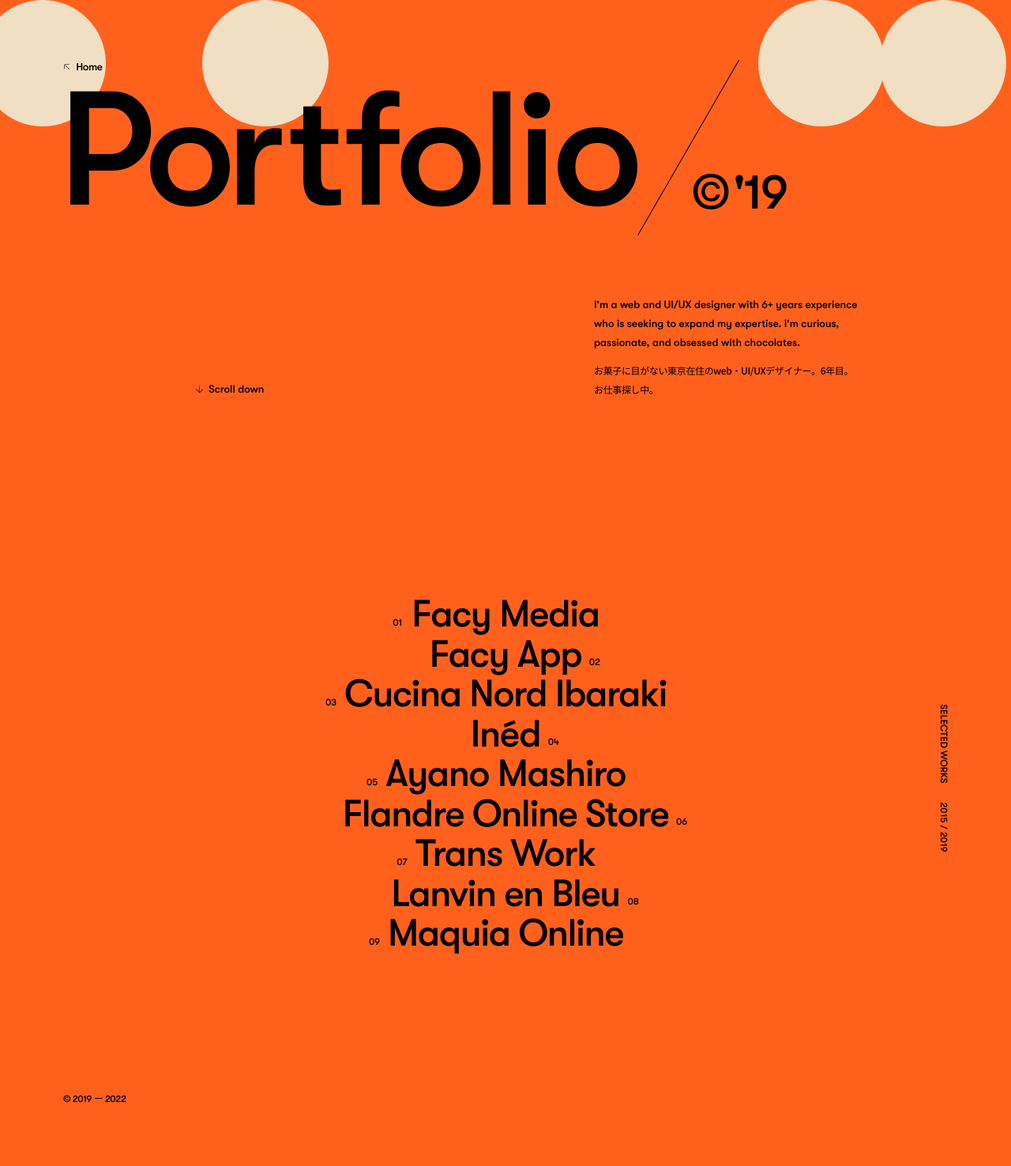
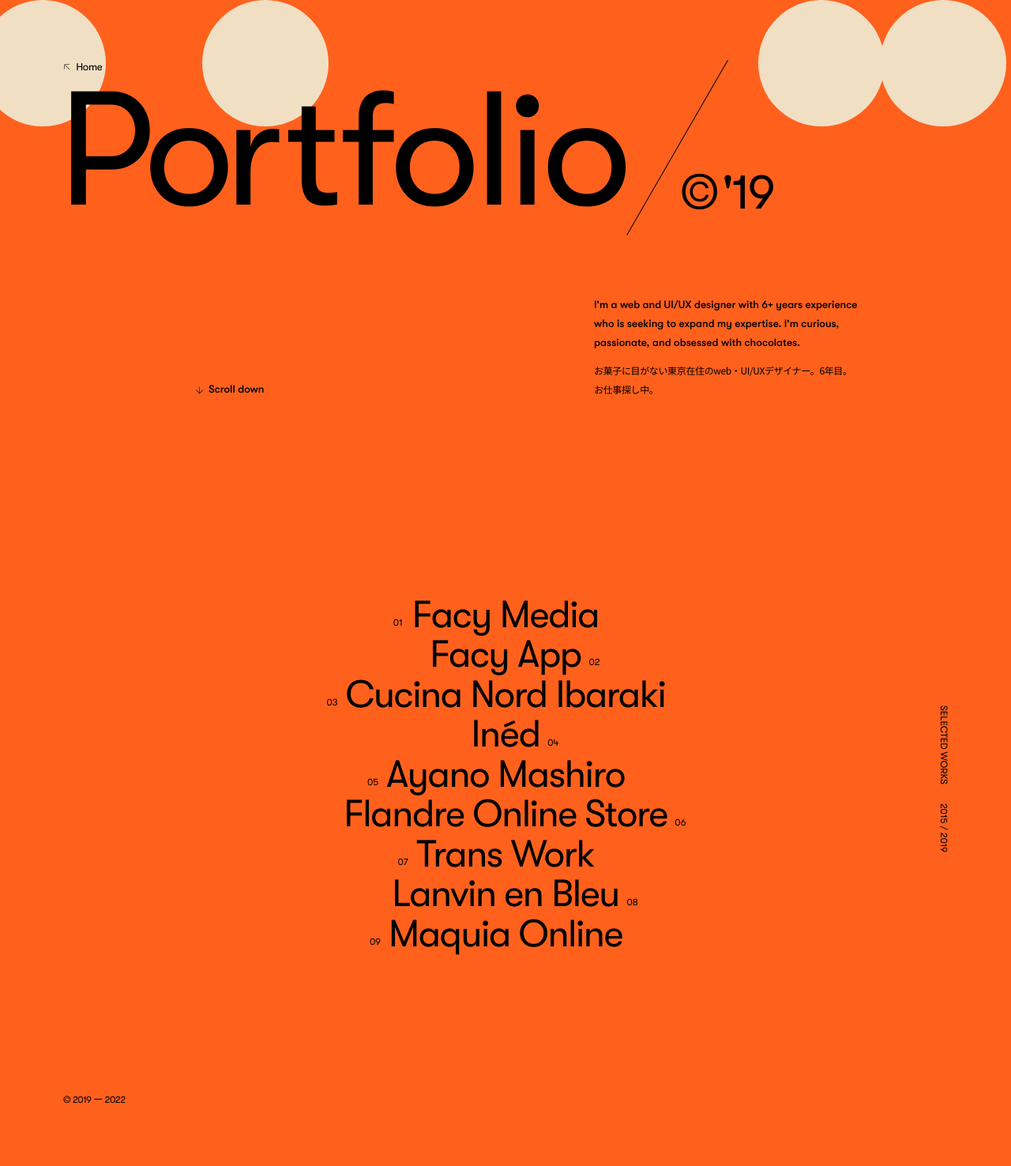
Before and after one commit to iamkyoko/portfolio, a PHP site: page /index.php in a window 1280 px wide. Shown: the whole page at 79% size. Before the commit the page ends 1396 px from the top, so only its background shows below. Run offline with PHP 8.4, Linux system fonts and the light colour scheme; data that the repository does not hold is empty; style sheets or scripts are compiled from the project's sources.

Commit message:
Updated font style

```diff
--- a/src/scss/_font.scss
+++ b/src/scss/_font.scss
@@ -1,10 +1,24 @@
-@import url("https://fonts.googleapis.com/css?family=Noto+Sans+JP:500&subset=japanese");
+@import url("https://fonts.googleapis.com/css?family=Noto+Sans+JP:400&subset=japanese");
+
+@font-face {
+   font-family: "GT Walsheim";
+   font-style: normal;
+   font-weight: 400;
+   src: url("../font/GTWalsheimPro-Regular.woff") format("woff");
+}
 
 @font-face {
    font-family: "GT Walsheim";
    font-style: normal;
    font-weight: 500;
    src: url("../font/GTWalsheimPro-Medium.woff") format("woff");
+}
+
+@font-face {
+   font-family: "GT Walsheim";
+   font-style: italic;
+   font-weight: 400;
+   src: url("../font/GTWalsheimPro-RegularOblique.woff") format("woff");
 }
 
 @font-face {
@@ -27,7 +41,7 @@ $en-base-font: "GT Walsheim";
 
 :root {
    --jp-base-font-size: calc(11px + 1 * (100vw - 320px) / 960);
-   --jp-small-font-size: calc(8px + 1 * (100vw - 320px) / 960);
+   --jp-small-font-size: calc(11px - 2 * (100vw - 320px) / 960);
    --en-base-font-size: calc(12.5px + 1 * (100vw - 320px) / 960);
    --head-font-size: 10vw;
 }
@@ -50,13 +64,14 @@ a {
 
 h3, p, time {
    font-size: var(--en-base-font-size);
-   line-height: 1.79em;
+   font-weight: 500;
+   line-height: 1.8em;
 }
 
 figcaption {
    p {
       font-family: $jp-base-font;
-      font-size: var(--jp-base-font-size);
+      font-size: var(--jp-small-font-size);
    }
 }
 
@@ -141,11 +156,6 @@ figcaption {
    :root {
       --head-font-size: 6rem;
    }
-   figcaption {
-      p {
-         font-size: var(--jp-small-font-size);
-      }
-   }
    a {
       font-size: 4.8rem;
    }
--- a/src/scss/style.scss
+++ b/src/scss/style.scss
@@ -61,7 +61,7 @@ html, body {
    min-height: 100vh;
    font-size: 62.5%;
    font-family: $en-base-font;
-   font-weight: 500;
+   font-weight: 400;
    color: #000;
    background-color: $Orange;
    line-height: 1;
```
Also changed, not shown: src/font/MaziusDisplayRegular.woff (deleted), src/font/PPEiko-LightItalic.woff (deleted).
